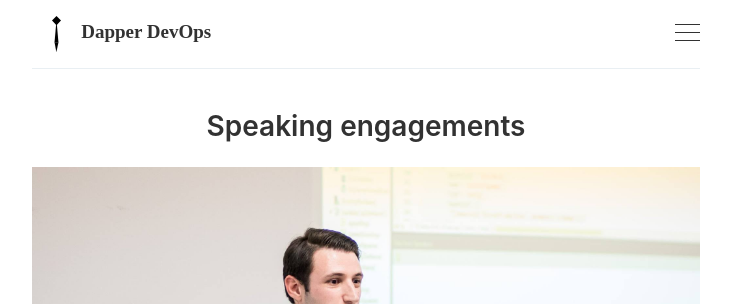
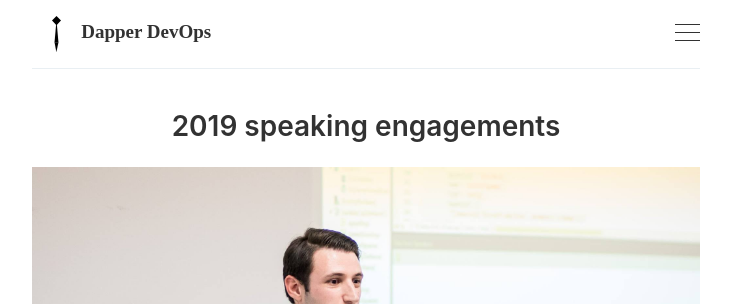
Before and after one commit to MattVSTS/mattvsts.github.io, a Jekyll site: the page built from _pages/engagements_2019.md, in a window 1280 px wide. Shown: the top 304 px of the page, without its empty margins (274-1005 px from the left). Built offline with Jekyll 4.4.1, drawn with Linux system fonts in a browser that asks for light colours; comment, search, counter and statistics services are not loaded.

Commit message:
new engagement pages

```diff
--- a/_pages/engagements.md
+++ b/_pages/engagements_2019.md
@@ -1,7 +1,7 @@
 ---
 layout: page
-title: Speaking engagements
-image: '/images/pages/engagements.jpg'
+title: 2019 speaking engagements
+image: '/images/pages/engagements_2019.jpg'
 ---
 
 # This is my speaking calendar for 2019
```
Also changed, not shown: _pages/engagements_2020.md (added, +11 -0 lines), Gemfile.lock, images/pages/engagements_2019.jpg (renamed from images/pages/engagements.jpg), 1 other file.
